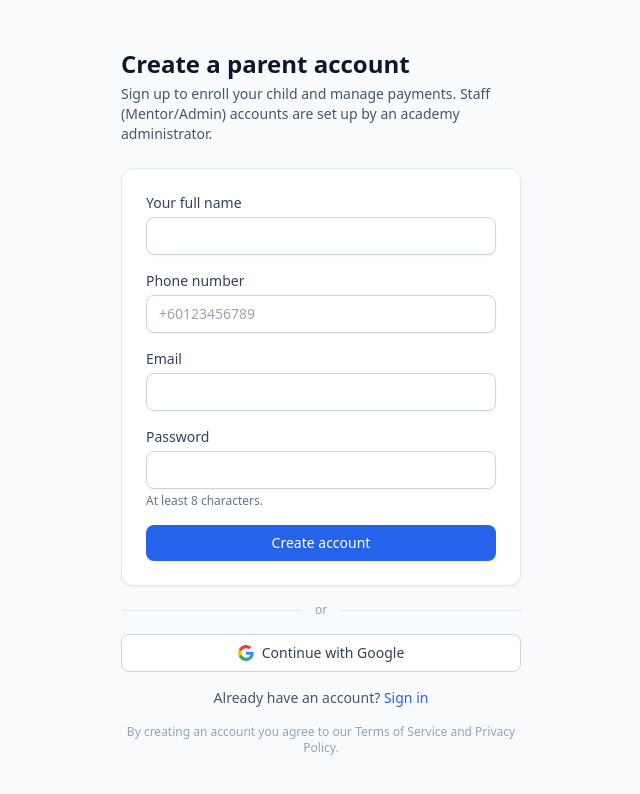
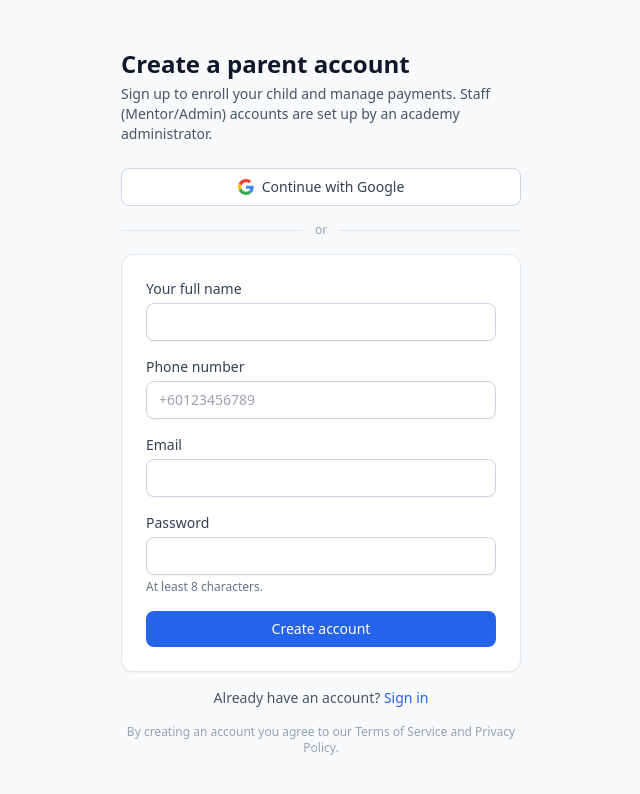
Before and after one commit to asepnh/inovatek-academy, a Next.js app: page /signup in a window 1280 px wide. Shown: the top 794 px of the page, without its empty margins (319-959 px from the left). Built offline with nearby package versions, Linux system fonts and the light colour scheme; no server answers.

Commit message:
Show Google sign-in button above the email/password form

```diff
--- a/src/app/login/page.tsx
+++ b/src/app/login/page.tsx
@@ -25,7 +25,17 @@ export default async function LoginPage({
         </div>
       )}
 
-      <form action={signIn} className="card mt-6 space-y-4">
+      <div className="mt-6">
+        <GoogleSignInButton />
+      </div>
+
+      <div className="mt-4 flex items-center gap-3 text-xs text-slate-400">
+        <div className="h-px flex-1 bg-slate-200" />
+        or
+        <div className="h-px flex-1 bg-slate-200" />
+      </div>
+
+      <form action={signIn} className="card mt-4 space-y-4">
         <input type="hidden" name="next" value={params.next ?? ""} />
         <div>
           <label className="label" htmlFor="email">Email</label>
@@ -38,16 +48,6 @@ export default async function LoginPage({
         <button type="submit" className="btn w-full">Sign in</button>
       </form>
 
-      <div className="mt-4 flex items-center gap-3 text-xs text-slate-400">
-        <div className="h-px flex-1 bg-slate-200" />
-        or
-        <div className="h-px flex-1 bg-slate-200" />
-      </div>
-
-      <div className="mt-4">
-        <GoogleSignInButton />
-      </div>
-
       <p className="mt-4 text-center text-sm text-slate-600">
         Don&apos;t have an account?{" "}
         <Link href="/signup" className="font-medium text-brand-600 hover:underline">
--- a/src/app/signup/page.tsx
+++ b/src/app/signup/page.tsx
@@ -40,7 +40,17 @@ export default async function SignupPage({
         </div>
       )}
 
-      <form action={signUp} className="card mt-6 space-y-4">
+      <div className="mt-6">
+        <GoogleSignInButton inviteToken={params.invite} />
+      </div>
+
+      <div className="mt-4 flex items-center gap-3 text-xs text-slate-400">
+        <div className="h-px flex-1 bg-slate-200" />
+        or
+        <div className="h-px flex-1 bg-slate-200" />
+      </div>
+
+      <form action={signUp} className="card mt-4 space-y-4">
         {params.invite && <input type="hidden" name="invite" value={params.invite} />}
         <div>
           <label className="label" htmlFor="full_name">Your full name</label>
@@ -62,16 +72,6 @@ export default async function SignupPage({
         <button type="submit" className="btn w-full">Create account</button>
       </form>
 
-      <div className="mt-4 flex items-center gap-3 text-xs text-slate-400">
-        <div className="h-px flex-1 bg-slate-200" />
-        or
-        <div className="h-px flex-1 bg-slate-200" />
-      </div>
-
-      <div className="mt-4">
-        <GoogleSignInButton inviteToken={params.invite} />
-      </div>
-
       <p className="mt-4 text-center text-sm text-slate-600">
         Already have an account?{" "}
         <Link href="/login" className="font-medium text-brand-600 hover:underline">
```
